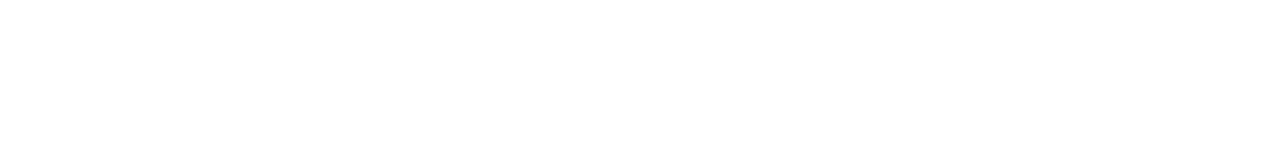
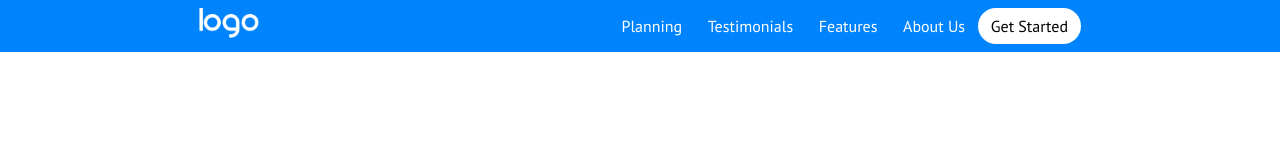
Before and after one commit to alessandrosaladino-tech/htmlcss-responsive-layout, a plain HTML site: page index.html in a window 1280 px wide. Drawn offline with Linux system fonts and the light colour scheme.

Commit message:
Add
header

```diff
--- a/assets/css/style.css
+++ b/assets/css/style.css
@@ -0,0 +1,103 @@
+* {
+    padding: 0;
+    margin: 0;
+    box-sizing: border-box;
+}
+
+:root {
+    --rsp-primary: #9792E4;
+    --rsp-secondary: #FFFFFF;
+    --rsp-heanvenly: #0084FD;
+    --rsp-light-heanvenly: #B5DDFF;
+    --rsp-special: #FDC15F;
+    --rsp-footer: #333333;
+}
+
+
+/*utilities*/
+body {
+     font-family: 'PT Sans', sans-serif;
+}
+
+.wid-80 {
+    max-width: 1152px;
+    width: 80%;
+    margin:  auto;
+}
+
+.col-l-4 {
+    width: calc(100%/12 * 4 - 1rem);
+}
+
+.col-l-5 {
+    width: calc(100%/12*5 - 1rem);
+}
+
+.col-l-8 {
+    width: calc(100%/12 * 8 - 1rem);
+}
+
+.dflex {
+    display: flex;
+}
+
+a {
+    font-weight: 400;
+    text-decoration: none;
+}
+
+/*end utilities*/
+
+/*start header*/
+
+header {
+    background-color: var(--rsp-heanvenly);
+    padding: 0.5rem 0;
+}
+
+nav.d-flex {
+    justify-content: space-between;
+    align-items: center;
+}
+
+.nav-pc li {
+    list-style-type: none;
+    padding: 0.5rem 0.8rem;
+}
+
+.nav-pc li>a {
+    color: var(--rsp-secondary);
+    text-transform: capitalize;
+    text-align: center;
+}
+
+.nav-pc li:last-child {
+    background-color: var(--rsp-secondary);
+    border-radius: 20px;
+}
+
+.nav-pc li:last-child a {
+    color: black;
+    text-align: center;
+}
+
+.row-header {
+    justify-content: center;
+}
+
+.logo {
+    width: 40%;
+}
+
+.logo img {
+    height: 30px;
+}
+
+/*end header*/
+
+/*start MEDIA MOBILE*/
+
+
+/*end MEDIA MOBILE*/
+
+/* start MEDIA TABLET*/
--- a/index.html
+++ b/index.html
@@ -1,19 +1,44 @@
 <!DOCTYPE html>
 <html lang="en">
+
 <head>
     <meta charset="UTF-8">
     <meta name="viewport" content="width=device-width, initial-scale=1.0">
+    <link rel="preconnect" href="https://fonts.googleapis.com">
+    <link rel="preconnect" href="https://fonts.gstatic.com" crossorigin>
+    <link href="https://fonts.googleapis.com/css2?family=PT+Sans:wght@400;700&display=swap" rel="stylesheet">
+    <link rel="stylesheet" href="https://cdnjs.cloudflare.com/ajax/libs/font-awesome/6.4.0/css/all.min.css"
+        integrity="sha512-iecdLmaskl7CVkqkXNQ/ZH/XLlvWZOJyj7Yy7tcenmpD1ypASozpmT/E0iPtmFIB46ZmdtAc9eNBvH0H/ZpiBw=="
+        crossorigin="anonymous" referrerpolicy="no-referrer" />
     <link rel="stylesheet" href="./assets/css/style.css">
-    <title>Responsive layout</title>
 </head>
+<title>Responsive layout</title>
+
 <body>
 
     <!--start header-->
-    <header></header>
+    <header class="site-header">
+        <nav class="dflex wid-80 row-header">
+            <div class="logo">
+                <img src="./assets/img/logo.png" alt>
+            </div>
+            <div class="nav-pc">
+                <ul class="dflex">
+                    <li><a href="#">planning</a></li>
+                    <li><a href="#">Testimonials</a></li>
+                    <li><a href="#">Features</a></li>
+                    <li><a href="#">about us</a></li>
+                    <li><a href="#">get started</a></li>
+                </ul>
+            </div>
+        </nav>
+    </header>
     <!--end header-->
 
     <!--start main-->
-    <main></main>
+    <main>
+
+    </main>
     <!--end main-->
 
 
@@ -22,4 +47,5 @@
     <!--end footer-->
 
 </body>
+
 </html>
```
Also changed, not shown: assets/img/logo.png (added), 1 other file.
